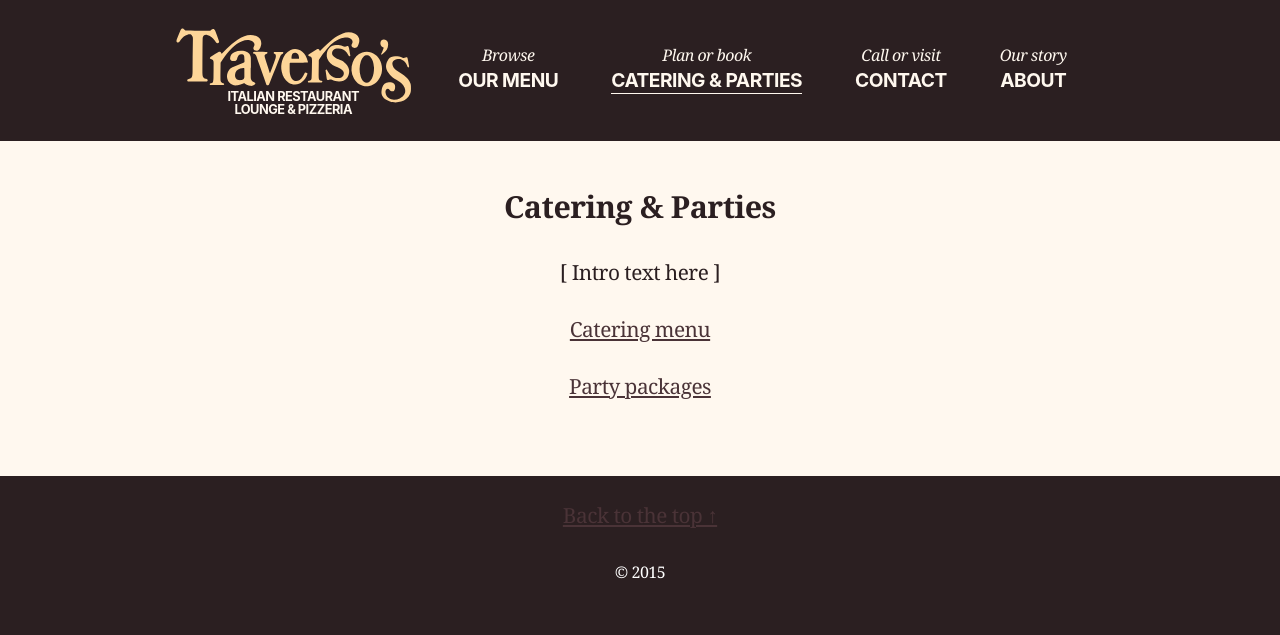
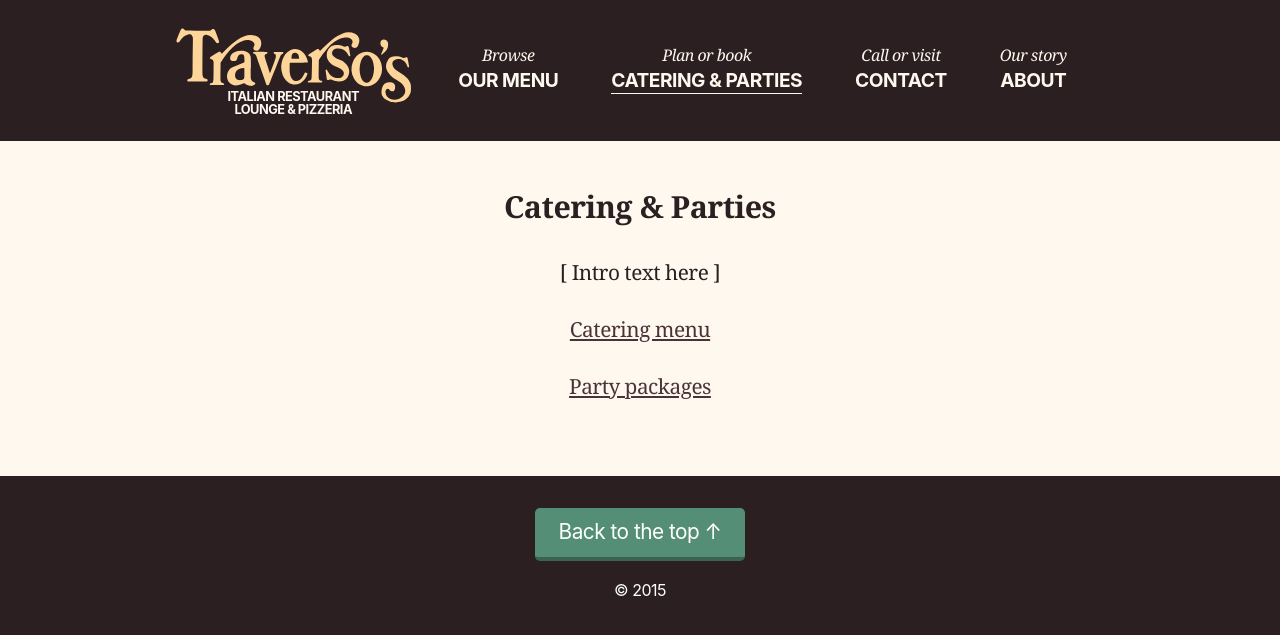
Before and after one commit to traversos/traversos.github.io, a Jekyll site: the page built from events/index.html, in a window 1280 px wide. Shown: the top 635 px of the page. Built offline with Jekyll 4.4.1, drawn with Linux system fonts in a browser that asks for light colours; nearby versions of some CDN libraries.

Commit message:
General nip and tuck, add FB button

```diff
--- a/_includes/home/footer.html
+++ b/_includes/home/footer.html
@@ -1,8 +1,7 @@
 <footer class="site-footer centered">
-  <a href="#">Back to the top &uarr;</a>
+  <a href="#" class="cta-button">Back to the top &uarr;</a>
 
   {% include components/facebook.html %}
-</footer>
 
   <div class="copyright" data-role="copyright">
     &copy;
@@ -12,3 +11,4 @@
       });
     </script>
   </div>
+</footer>
--- a/_includes/home/header.html
+++ b/_includes/home/header.html
@@ -17,8 +17,13 @@
       </li>
       <li class="site-nav__item {% if active[1] == 'events' %} active {% endif %}">
         <a href="/events/">
-          <span class="site-nav-link__secondary">Plan or book</span>
-          <span class="site-nav-link__primary">Catering &amp; Parties</span>
+          <span class="site-nav-events__big">
+            <span class="site-nav-link__secondary">Plan or book</span>
+            <span class="site-nav-link__primary">Catering &amp; Parties</span>
+          </span>
+          <span class="site-nav-events__small">
+            <span class="site-nav-link__primary">Events</span>
+          </span>
         </a>
       </li>
       <li class="site-nav__item {% if active[1] == 'contact' %} active {% endif %}">
--- a/assets/stylesheets/globals/_buttons.scss
+++ b/assets/stylesheets/globals/_buttons.scss
@@ -1,14 +1,13 @@
 .cta-button {
   display: inline-block;
   padding: 0.75rem 1.5rem 0.75rem;
-  margin-bottom: .5rem;
-  font-family: -apple-system, ".SFNSText-Regular", "San Francisco", "Roboto", "Segoe UI", "Helvetica Neue", "Lucida Grande", sans-serif;
-  font-size: 1.4rem;
+  margin-bottom: 0.5rem;
+  font: 1.3rem / 1.2 $font-sans;
   background: #548e76;
   color: white;
   text-decoration: none;
-  border: none;
-  border-bottom: 4px solid rgba(0,0,0,.3);
+  border: 0;
+  border-bottom: 4px solid rgba(0,0,0,0.3);
   outline: none;
   -webkit-appearance: none;
   @include border-radius(5px);
@@ -19,24 +18,19 @@
 }
 
 .cta-button--facebook {
-  background: #435f9c;
+  max-width: 180px;
+  border: 1px solid rgba(0,0,0,0.2);
+  border-bottom-width: 3px;
+  background: #fff;
+  padding-bottom: 0.4rem;
+
+  img { width: 100%; }
+
+  &:hover {
+    border-color: rgba(0,0,0,0.4);
+  }
 }
 
 .cta-button--back-up {
-  color: $color-text;
-  font-size: 1.2rem;
-  background: #fdd598;
+
 }
-
-.cta-button--add-event {
-  font-size: 1rem;
-  padding: .5rem 1rem;
-  margin-top: .5rem;
-  background: lightslategrey;
-  border-bottom-width: 3px;
-}
-
-.facebook-button {
-  @include border-box;
-  text-align: center;
-}
--- a/assets/stylesheets/style.scss
+++ b/assets/stylesheets/style.scss
@@ -25,7 +25,6 @@
   position: relative;
   font-weight: 400;
   letter-spacing: -0.5px;
-  margin-bottom: 4rem;
   text-align: center;
 
   @include media(small) {
@@ -39,6 +38,59 @@
   &:active { color: $color-text; }
 }
 
+h1 {
+  font: 1.9rem/1.2 $font-serif;
+  margin-bottom: 2rem;
+  font-weight: bold;
+
+  @include media(small) {
+    font-size: 1.7rem;
+    margin-bottom: 1.5rem;
+    text-align: center;
+  }
+}
+
+h2 {
+  font-size: 1.6rem;
+  line-height: 1.2;
+  margin-bottom: 1rem;
+  font-weight: bold;
+
+  @include media(small) {
+    font-size: 1.5rem;
+  }
+}
+
+h3 {
+  font-size: 1.3rem;
+  line-height: 1.2;
+  color: brown;
+  margin-bottom: 1rem;
+}
+
+h4 {
+  font: 1.1rem/1.2 $font-sans;
+  font-weight: bold;
+  text-transform: uppercase;
+}
+
+hr {
+  border-top: 4px double rgba(0,0,0,0.2);
+  height: 0;
+  margin: 2rem -1rem;
+  clear: left;
+}
+
+p {
+  margin-bottom: 1.6rem;
+}
+
+ul, ol {
+  padding-left: 1.6rem;
+  margin-bottom: 1.6rem;
+}
+
+// SITE LAYOUT
 .header {
   @include clearfix;
   padding: 1.5rem 0;
@@ -140,62 +192,16 @@
   }
 }
 
-h1 {
-  font: 1.9rem/1.2 $font-serif;
-  margin-bottom: 2rem;
-  font-weight: bold;
-
+.site-nav-events__big {
   @include media(small) {
-    text-align: center;
+    display: none;
   }
 }
 
-h2 {
-  font-size: 1.6rem;
-  line-height: 1.2;
-  margin-bottom: 1rem;
-  font-weight: bold;
-}
-
-h3 {
-  font-size: 1.3rem;
-  line-height: 1.2;
-  color: brown;
-  margin-bottom: 1rem;
-}
-
-h4 {
-  font: 1.1rem/1.2 $font-sans;
-  font-weight: bold;
-  text-transform: uppercase;
-}
-
-hr {
-  border-top: 4px double rgba(0,0,0,0.2);
-  height: 0;
-  margin: 2rem -1rem;
-  clear: left;
-}
-
-p {
-  margin-bottom: 1.6rem;
-}
-
-ul, ol {
-  padding-left: 1.6rem;
-  margin-bottom: 1.6rem;
-}
-
-.flush {
-  margin: 0;
-}
-
-.flush--bottom {
-  margin-bottom: 0;
-}
-
-.push-half--bottom {
-  margin-bottom: 0.4rem !important;
+.site-nav-events__small {
+  @include media(medium) {
+    display: none;
+  }
 }
 
 .byline {
@@ -221,50 +227,32 @@
 .site-footer {
   position: relative;
   display: block;
-  padding: 1.5rem 2rem;
+  padding: 2rem;
   margin: 0 auto;
   text-align: center;
 }
 
 .copyright {
-  font-size: 1rem;
-  margin-top: .3rem;
+  font: 1rem / 1.2 $font-sans;
+  margin: 0.75rem 0 0;
   color: white;
 }
 
 // UTLITY CLASSES
-.cta {
-  text-align: center;
-  margin: 2rem 0;
+.flush {
+  margin: 0;
+}
+
+.flush--bottom {
+  margin-bottom: 0;
+}
+
+.push-half--bottom {
+  margin-bottom: 0.4rem !important;
 }
 
 .centered {
   text-align: center;
-}
-
-.loadable:not(.loading) .busy {
-  display: none;
-}
-
-.busy {
-  font-weight: bold;
-  margin-top: 2rem;
-  text-align: center;
-}
-
-.page-image {
-  margin-bottom: 2rem;
-  text-align: center;
-
-  img {
-    display: block;
-    width: 100%;
-    margin: 0 auto;
-  }
-}
-
-.page-image__caption {
-  font-size: 1.1rem;
 }
 
 // HOME
@@ -283,8 +271,29 @@
   }
 }
 
+.right-column hr:first-child {
+  @include media(large) {
+    display: none;
+  }
+}
+
 .home-hours {
   list-style-type: none;
+}
+
+.video-embed {
+  position: relative;
+  padding-bottom: 56.25%; /* 16:9 */
+  padding-top: 25px;
+  height: 0;
+}
+
+.video-embed__iframe {
+  position: absolute;
+  top: 0;
+  left: 0;
+  width: 100%;
+  height: 100%;
 }
 
 // MENU
```
Also changed, not shown: index.html (+9 -2 lines), assets/images/fb.png (added). Lines whose indentation alone changed are shown as unchanged.
